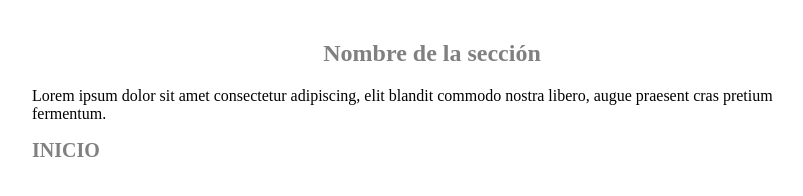
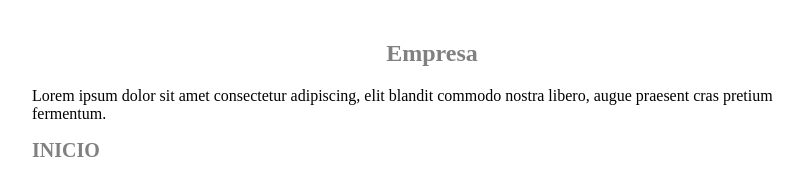
Before and after one commit to bohdan110/empresa, a plain HTML site: page EMPRESA.html in a window 1280 px wide. Shown: the whole page, without its empty margins (208-1011 px from the left). Drawn offline with Linux system fonts and the light colour scheme.

Commit message:
Anado Empresa

```diff
--- a/section.html
+++ b/EMPRESA.html
@@ -13,7 +13,7 @@
 
   <body>
     <div id="contenido">
-   	 <h2>Nombre de la sección</h2>
+   	 <h2>Empresa</h2>
    	 <p>Lorem ipsum dolor sit amet consectetur adipiscing, elit blandit commodo nostra libero, augue praesent cras pretium fermentum.
    	 </p>
    	 <a href="index.html"><strong>INICIO</strong></a>
```
Also changed, not shown: index.html (+1 -1 lines).
